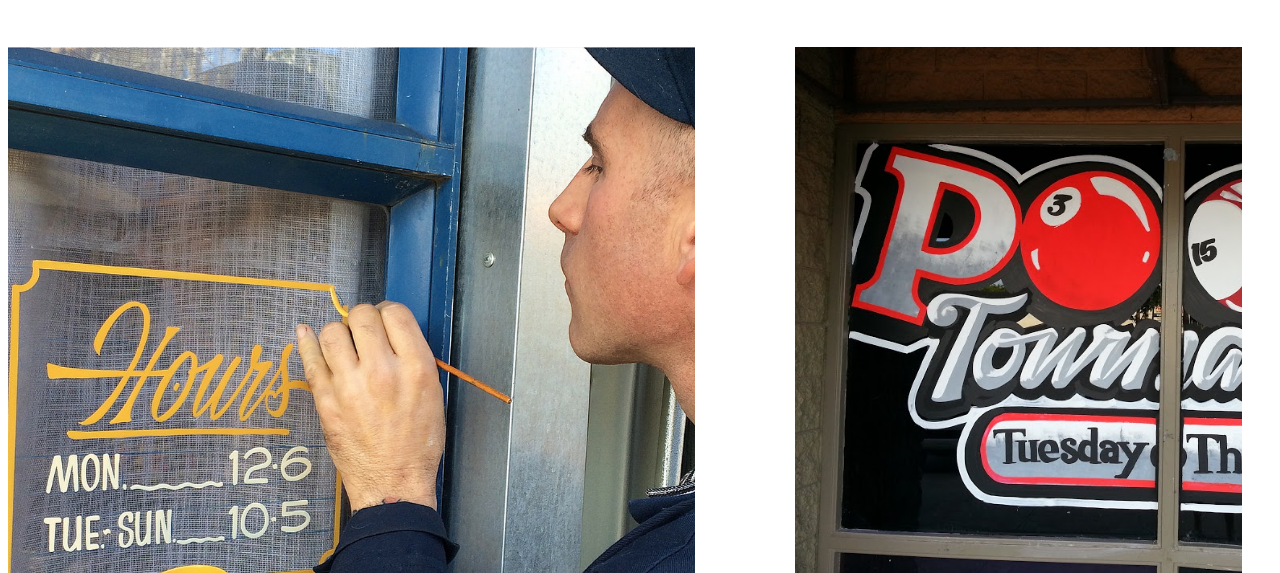
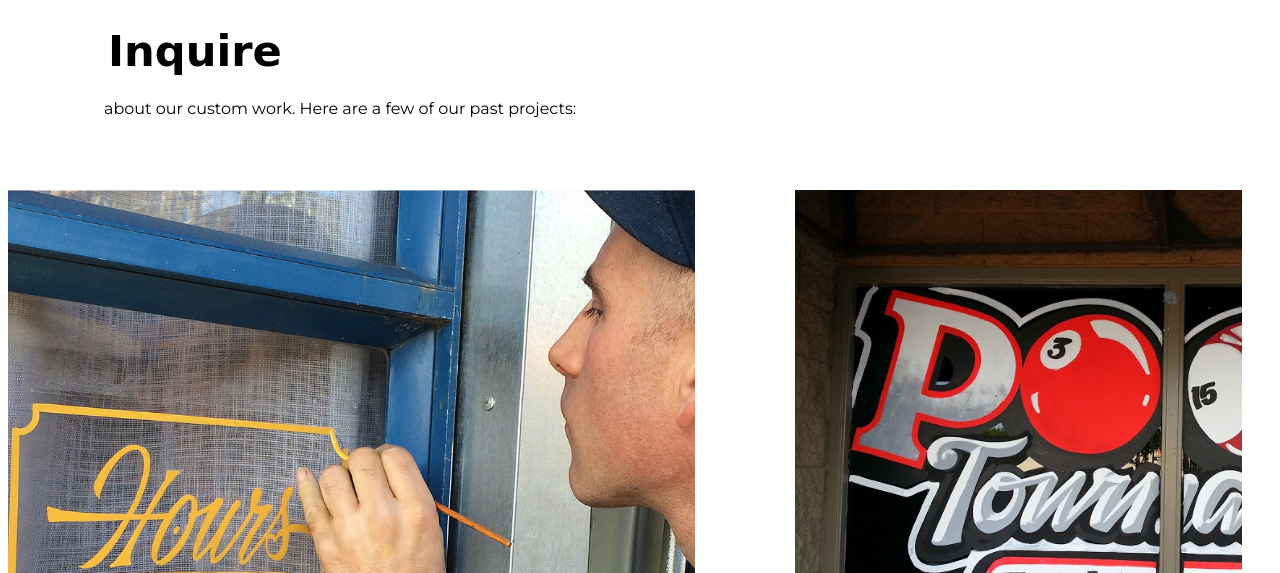
Before and after one commit to kathleen-sones/ksones-final, a plain HTML site: page gallery.html in a window 1280 px wide. Shown: the part 227-800 px from the top of the page. Drawn offline with Linux system fonts and the light colour scheme; a web font is replaced by a local one.

Commit message:
final edits

```diff
--- a/gallery.html
+++ b/gallery.html
@@ -20,8 +20,8 @@
 </ul>
 </nav>
 
-
-
+	<h1 class="gallery">Inquire</h1>
+<p class="pgallery">about our custom work. Here are a few of our past projects:</p>
 
 <div id="slider">
 	<figure>
@@ -35,5 +35,6 @@
 <!-- image slider help by Dudley Storey/Responsive CSS Image Slider -->
 
 
+
 </body>
 </html>
--- a/styles.css
+++ b/styles.css
@@ -148,3 +148,16 @@ img {
 	float:left;
 	margin-top:-10px;
 }
+
+
+.gallery {
+	float:left;
+	clear:both;
+}
+
+.pgallery {
+	float:left;
+	clear:both;
+	margin-left:96px;
+	margin-top:-20px;
+}
```
